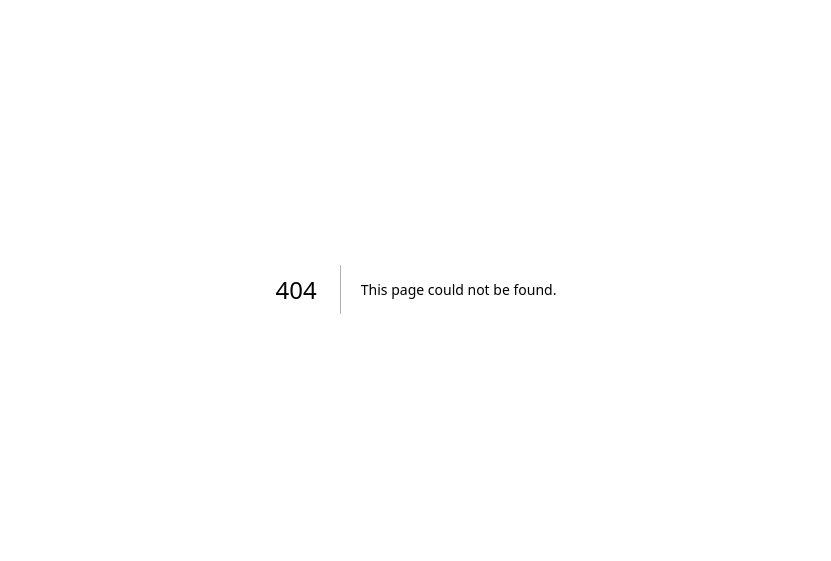
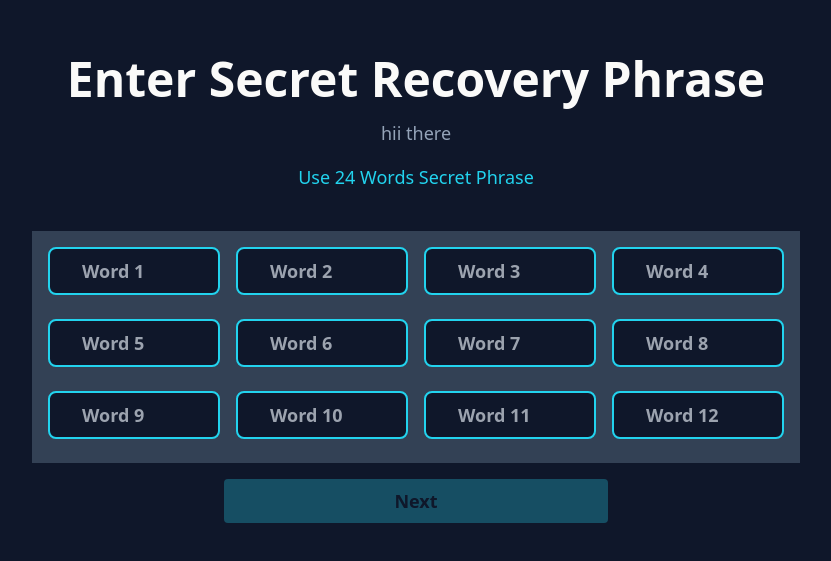
Before and after one commit to shivam-ross/Vault-Wallet, a Next.js app: page /importwallet in a window 1280 px wide. Before the commit this address had no page. Shown: the part 111-672 px from the top of the page, without its empty margins (224-1055 px from the left). Built offline with nearby package versions, Linux system fonts and the light colour scheme.

Commit message:
added import wallet

```diff
--- a/app/components/Home.tsx
+++ b/app/components/Home.tsx
@@ -16,7 +16,7 @@ export function HomeComponent (){
                     <button onClick={() => router.push('/createwallet')} className='border-2 border-cyan-400 bg-slate-900 text-cyan-400 mb-2 px-8 py-2 rounded-lg text-md font-semibold font-sans text-lg'>
                         Create a new wallet
                     </button>
-                    <button className='bg-cyan-400 text-slate-900 px-8 py-2 rounded-lg text-md font-semibold font-sans text-lg' > Import wallet</button>
+                    <button onClick={() => router.push('/importwallet')} className='bg-cyan-400 text-slate-900 px-8 py-2 rounded-lg text-md font-semibold font-sans text-lg' > Import wallet</button>
                 </div>
             </div>
         </div>
--- /dev/null
+++ b/app/importwallet/page.tsx
@@ -0,0 +1,91 @@
+'use client'
+
+import { useRouter } from "next/navigation";
+import { useEffect, useState } from "react";
+
+
+
+export default function ImportWallet(){
+    const [secret, setScecret] = useState([""]);
+    const [number, setNumber] = useState(12);
+    const [checked, setChecked] = useState(false);
+    const router = useRouter();
+
+    useEffect(() => {
+        const arr = Array(number).fill("");
+        setScecret(arr);
+    },[number]);
+
+    useEffect(() => {
+        const isEmpty = secret.some((item) => item === "");
+        setChecked(!isEmpty);
+    }, [secret]);
+
+    useEffect(() => {
+        const mnemonic = localStorage.getItem("mnemonic");
+        if (mnemonic) {
+            setScecret(mnemonic.split(" "));
+        }
+    },[]);
+
+    return(
+        <div className="flex flex-col min-h-screen justify-center bg-slate-900 items-center w-full">
+            <div className="text-center ">
+                <h1 className=" text-4xl text-stone-50 md:text-5xl font-semibold font-sans "> Enter Secret Recovery Phrase</h1>
+                <p className="text-slate-400 text-lg font-sans my-4">hii there</p>
+                <button
+                onClick={() => { if( number == 12){
+                    setNumber(24);
+                }else{
+                    setNumber(12);
+                }
+                }
+                }
+                className="text-cyan-400 text-lg font-sans " >
+            {(number == 12)? "Use 24 Words Secret Phrase" : "Use 12 Words Secret Phrase"}</button>
+            </div>
+            <div className="grid grid-cols-2 sm:grid-cols-3 lg:grid-cols-4 bg-slate-700 gap-4 mt-10 p-4 w-[90vw] md:w-[60vw]"
+            onPaste={(e) => {
+                const pastedData = e.clipboardData.getData("text");
+                const words = pastedData.split(" ");
+                const newSecret = [...secret];
+                for (let i = 0; i < words.length; i++) {
+                    newSecret[i] = words[i];
+                }
+                setScecret(newSecret);
+            }
+            }>
+                {secret.map((item, index) => (
+                    <input
+                    key={index}
+                    value={secret[index]}
+                    type="text"
+                    className="border-2 border-cyan-400 bg-slate-900 text-slate-50 mb-2 px-8 py-2 rounded-lg text-md font-semibold font-sans text-lg"
+                    placeholder={`Word ${index + 1}`}
+                    onPaste={(e) => {
+                        e.preventDefault();
+                    }
+                    }
+
+                    onChange={(e) => {
+                        const newSecret = [...secret];
+                        newSecret[index] = e.target.value;
+                        setScecret(newSecret);
+                    }}
+                    />
+                ))}
+
+            </div>
+            <div className="flex w-full justify-center mt-4">
+            <button onClick={async ()=> {
+                const mnemonic = secret.join(" ");
+                localStorage.setItem("mnemonic", mnemonic);
+                router.push('/dashboard');}}
+             disabled = {!checked}
+             className={(checked ?"bg-cyan-400 " : "bg-cyan-900 ") + "text-slate-900 font-sans font-semibold text-lg max-w-sm w-full py-2 rounded"}>
+            Next</button>
+            </div>
+
+        </div>
+    )
+}
```
Also changed, not shown: 2 other files (tests, documents, lock files or other folders).
